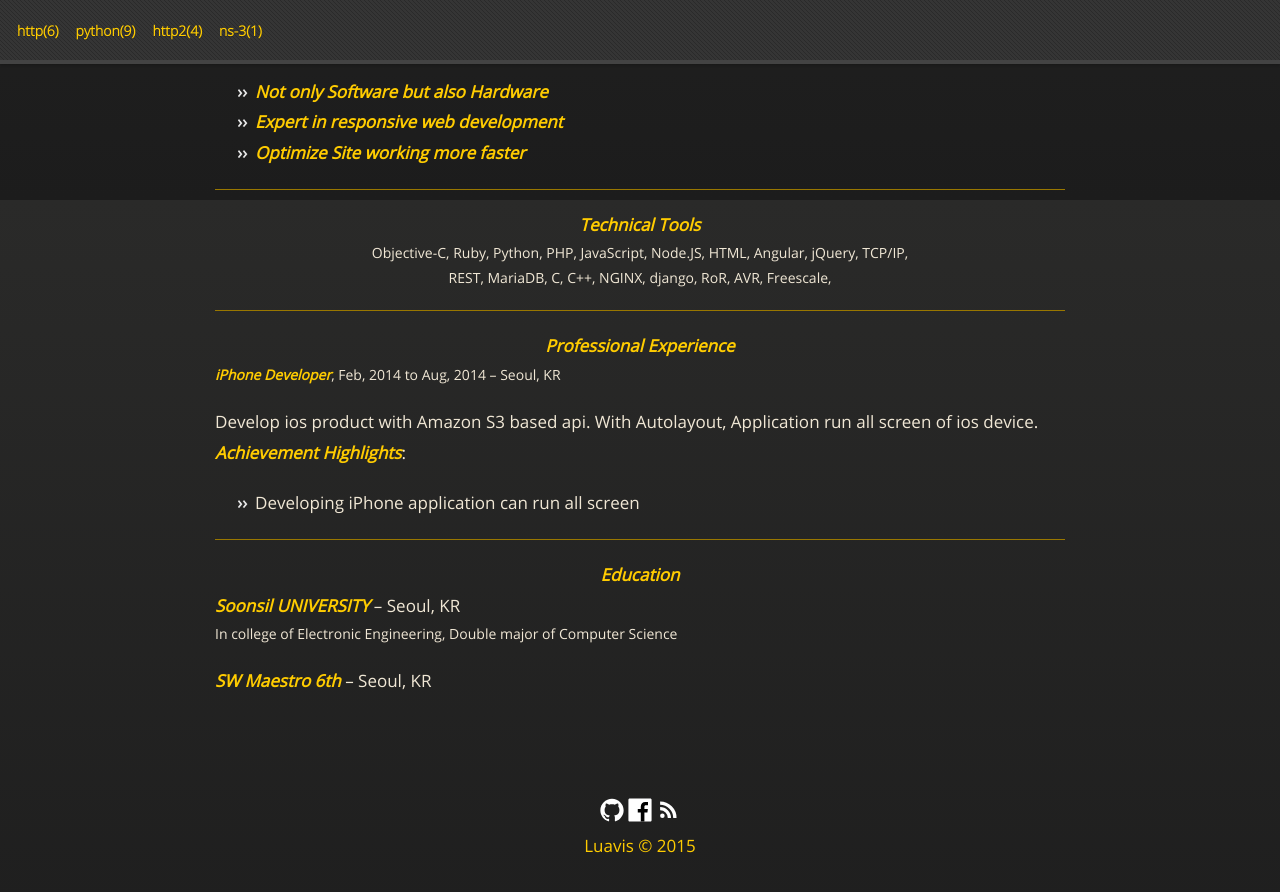
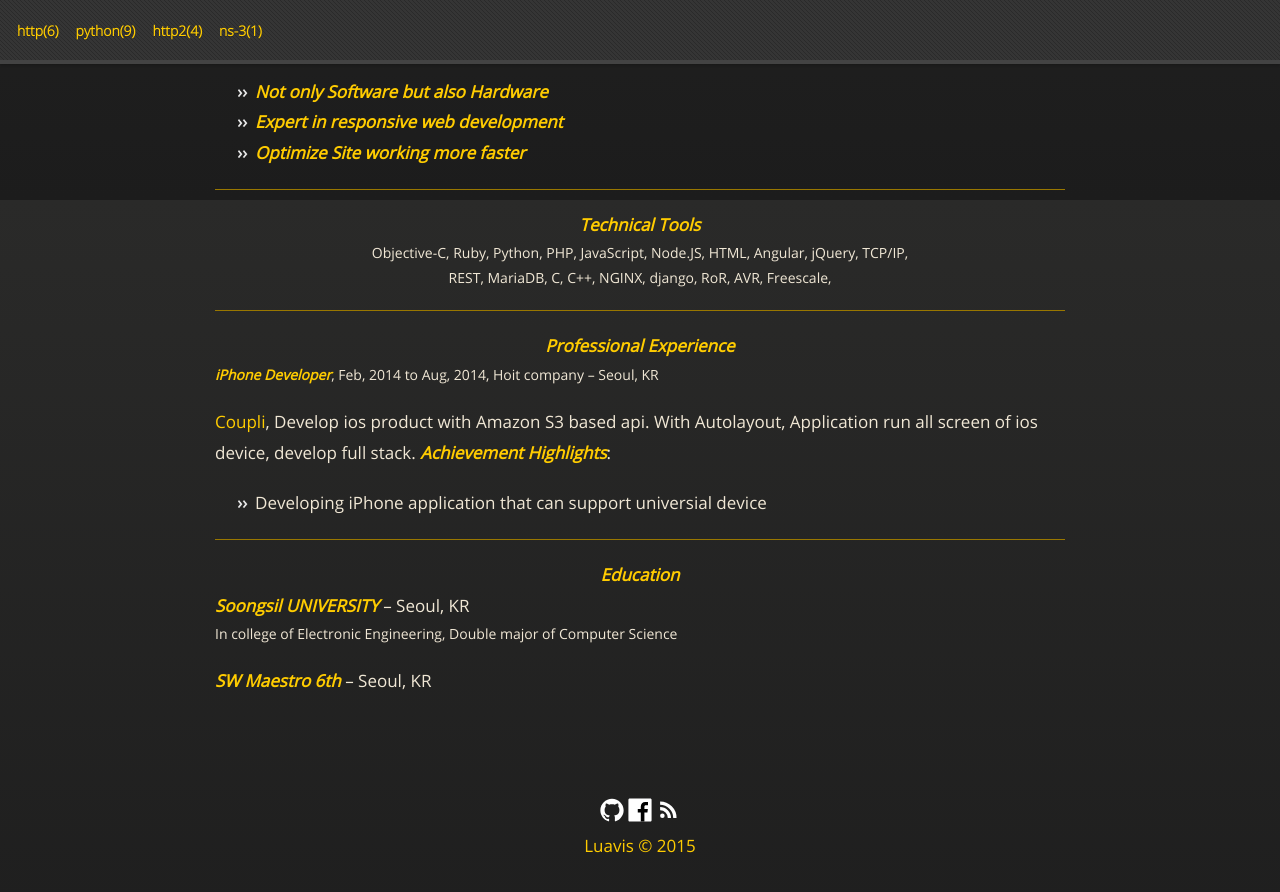
Before and after one commit to Luavis/luavis.github.io, a Jekyll site: the page built from _pages/about_me.html, in a window 1280 px wide and 900 px high, scrolled down 700 px. Shown: the top 892 px of the window. Built offline with Jekyll 4.4.1, drawn with Linux system fonts in a browser that asks for light colours.

Commit message:
Update about_me.html
* fix mistype
* all screen -> unversial screen

```diff
--- a/_pages/about_me.html
+++ b/_pages/about_me.html
@@ -57,14 +57,14 @@ permalink: /about/
   <em>Professional Experience</em>
 </div>
 <p class="description margin-bottom">
-  <em>iPhone Developer</em>, Feb, 2014 to Aug, 2014 – Seoul, KR <br>
+  <em>iPhone Developer</em>, Feb, 2014 to Aug, 2014, Hoit company – Seoul, KR <br>
   <p>
-  Develop ios product with Amazon S3 based api. With Autolayout, Application run all screen of ios device.
+  <a href="https://itunes.apple.com/kr/app/keopeulli-deiteu-beokisliseuteu/id905635116?mt=8">Coupli</a>, Develop ios product with Amazon S3 based api. With Autolayout, Application run all screen of ios device, develop full stack.
   <em>Achievement Highlights</em>:
   </p>
   <ul>
     <li>
-      Developing iPhone application can run all screen
+      Developing iPhone application that can support universial device
     </li>
   </ul>
 </p>
@@ -74,7 +74,7 @@ permalink: /about/
 <div class="text-center">
   <em>Education</em>
 </div>
-<em>Soonsil UNIVERSITY</em> – Seoul, KR <br>
+<em>Soongsil UNIVERSITY</em> – Seoul, KR <br>
 <p class="description">
   In college of Electronic Engineering, Double major of Computer Science
 </p>
```
